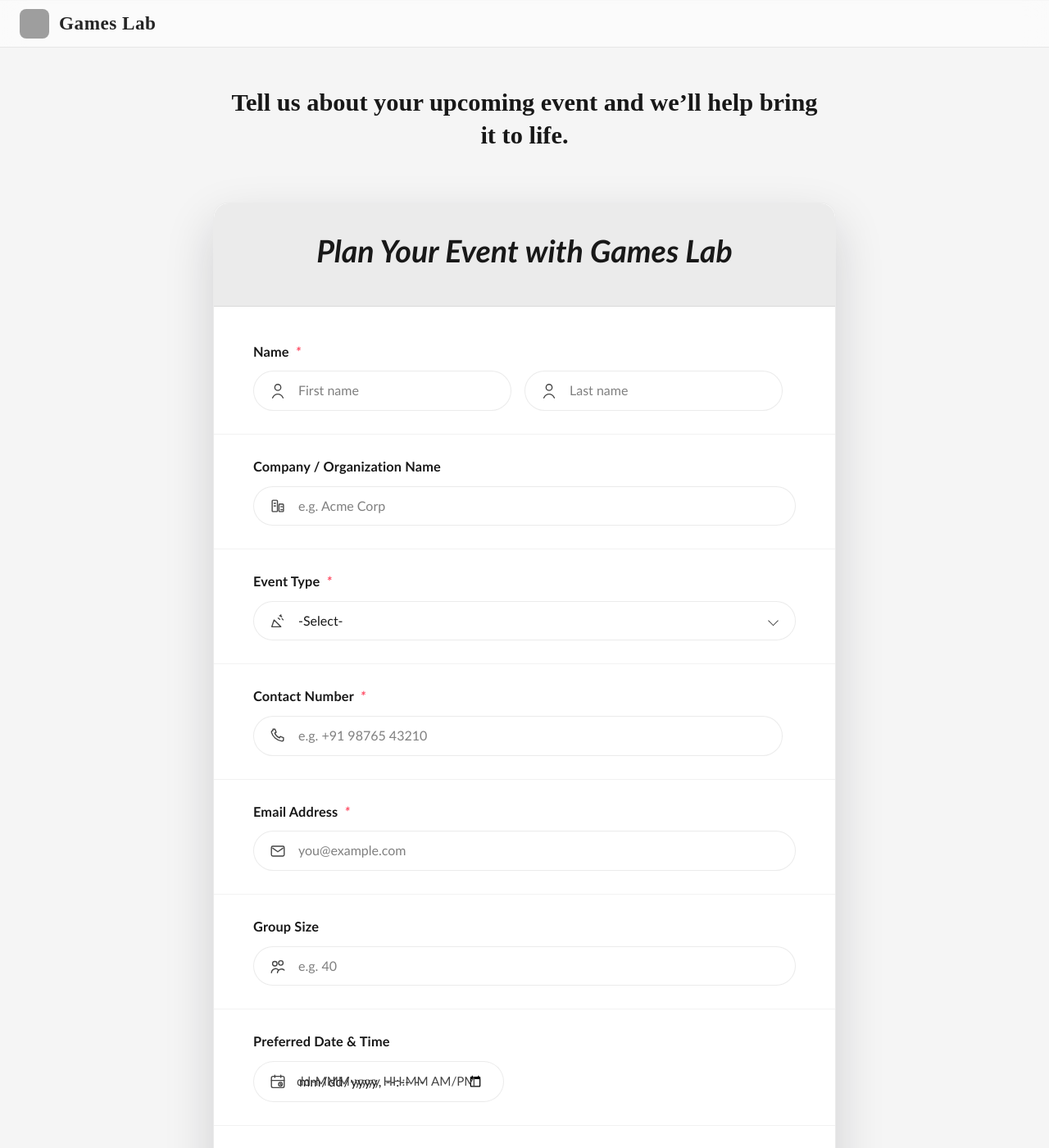
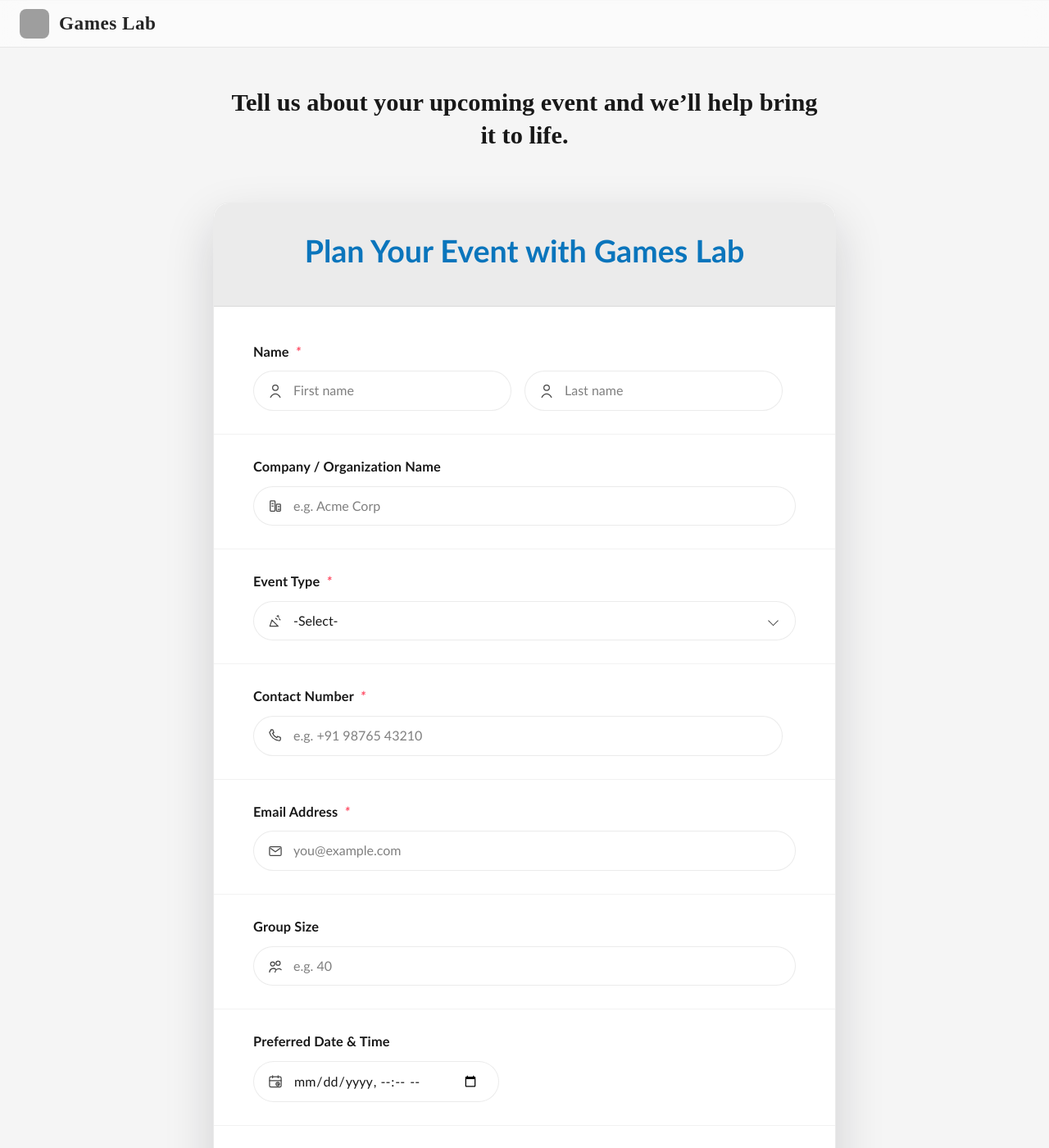
Before and after one commit to gameslabbangalore-maker/website, a Jekyll site: the page built from enquiry.html, in a window 1280 px wide and 1400 px high. Shown: the whole window at 82% size. Built offline with Jekyll 4.4.1, drawn with Linux system fonts in a browser that asks for light colours; grey boxes are pictures that could not be loaded.

Commit message:
Polish enquiry form spacing and header styling

```diff
--- a/assets/css/enquiry.css
+++ b/assets/css/enquiry.css
@@ -147,7 +147,8 @@
   margin: 0;
   font-size: clamp(2rem, 3vw, 2.35rem);
   font-weight: 700;
-  color: var(--enquiry-text);
+  color: var(--enquiry-accent);
+  font-style: normal;
 }
 
 .enquiry-form .zf-frmDesc {
@@ -303,6 +304,10 @@
   padding: 0;
 }
 
+.enquiry-form .zf-templateWrapper li {
+  list-style: none;
+}
+
 .enquiry-icon-sprite {
   position: absolute;
   width: 0;
@@ -321,7 +326,7 @@
   gap: 12px;
   border: 1px solid var(--enquiry-border);
   border-radius: 999px;
-  padding: 12px 18px 12px 54px;
+  padding: 12px 18px 12px 48px;
   background: var(--enquiry-input-bg);
   transition: border-color 0.2s ease, box-shadow 0.2s ease, background 0.2s ease;
 }
@@ -347,34 +352,16 @@
   padding-right: 24px;
 }
 
-.enquiry-input--datetime::after {
-  content: attr(data-placeholder);
-  position: absolute;
-  left: calc(18px + 22px + 12px);
-  top: 50%;
-  transform: translateY(-50%);
-  color: var(--enquiry-muted);
-  pointer-events: none;
-  font-size: 0.95rem;
-  opacity: 1;
-  transition: opacity 0.2s ease;
-}
-
-.enquiry-input--datetime.has-value::after,
-.enquiry-input--datetime:focus-within::after {
-  opacity: 0;
-}
-
 .enquiry-field-icon {
   position: absolute;
-  left: 18px;
+  left: 16px;
   top: 50%;
   transform: translateY(-50%);
   display: inline-flex;
   align-items: center;
   justify-content: center;
-  width: 22px;
-  height: 22px;
+  width: 20px;
+  height: 20px;
   color: var(--enquiry-muted);
   pointer-events: none;
 }
@@ -404,7 +391,7 @@
   align-items: flex-start;
   border: 1px solid var(--enquiry-border);
   border-radius: 16px;
-  padding: 16px 18px 16px 54px;
+  padding: 16px 18px 16px 48px;
   background: var(--enquiry-input-bg);
   transition: border-color 0.2s ease, box-shadow 0.2s ease, background 0.2s ease;
 }
@@ -499,7 +486,7 @@
   }
 
   .enquiry-input {
-    padding: 10px 16px;
+    padding: 10px 16px 10px 46px;
   }
 
   .enquiry-input--select {
@@ -510,12 +497,7 @@
     right: 18px;
   }
 
-  .enquiry-input--datetime::after {
-    left: calc(16px + 22px + 10px);
-    font-size: 0.9rem;
-  }
-
   .enquiry-textarea {
-    padding: 14px 16px;
+    padding: 14px 16px 14px 46px;
   }
 }
--- a/enquiry.html
+++ b/enquiry.html
@@ -73,7 +73,7 @@ accept-charset='UTF-8' enctype='multipart/form-data' id='form'>
 <input type="hidden" name="zf_redirect_url" value=""><!-- To redirect to a specific page after record submission , place the respective url within the " " in the above hidden input field -->
 <input type="hidden" name="zc_gad" value=""><!-- If GCLID is enabled in Zoho CRM Integration, click details of AdWords Ads will be pushed to Zoho CRM -->
 <div class="zf-templateWrapper"><ul class="zf-tempHeadBdr"><li class="zf-tempHeadContBdr"><h2 class="zf-frmTitle">
-<em>Plan Your Event with Games Lab</em>
+Plan Your Event with Games Lab
 </h2>
 <p class="zf-frmDesc"></p>
 <div class="zf-clearBoth"></div></li></ul>
@@ -209,13 +209,13 @@ accept-charset='UTF-8' enctype='multipart/form-data' id='form'>
     <div class="zf-tempFrmWrapper zf-date enquiry-field enquiry-field--datetime">
       <label class="zf-labelName" for="PreferredDateTime">Preferred Date &amp; Time</label>
       <div class="zf-tempContDiv">
-        <div class="enquiry-input enquiry-input--datetime" data-placeholder="dd-MMM-yyyy HH:MM AM/PM">
+        <div class="enquiry-input enquiry-input--datetime">
           <span class="enquiry-field-icon" aria-hidden="true">
             <svg class="enquiry-field-icon-svg">
               <use href="#icon-calendar"></use>
             </svg>
           </span>
-          <input type="datetime-local" id="PreferredDateTime" name="PreferredDateTime" class="enquiry-datetime" step="900" />
+          <input type="datetime-local" id="PreferredDateTime" name="PreferredDateTime" class="enquiry-datetime" step="900" placeholder="dd-MMM-yyyy HH:MM AM/PM" />
         </div>
         <div class="enquiry-date-original" aria-hidden="true">
           <span class="zf-subDate">
```
